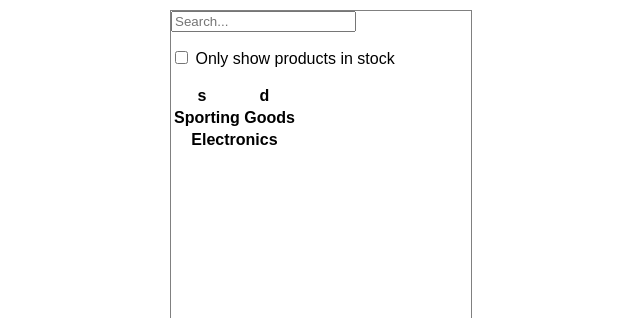
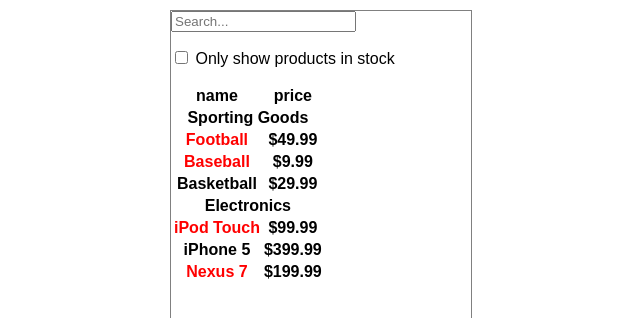
Before and after one commit to chenyi-sun/react-learn, a React (Create React App) app in the folder learn2/my-app/: page / in a window 1280 px wide. Shown: the top 318 px of the page, without its empty margins (320-960 px from the left). Built offline with nearby package versions, Linux system fonts and the light colour scheme.

Commit message:
view init test

```diff
--- a/learn2/my-app/src/index.js
+++ b/learn2/my-app/src/index.js
@@ -10,6 +10,27 @@ var date = [
   {category: "Electronics", price: "$399.99", stocked: false, name: "iPhone 5"},
   {category: "Electronics", price: "$199.99", stocked: true, name: "Nexus 7"}
 ];
+
+class TrDom extends React.Component {
+    render(){
+        if(this.props.type === '1'){
+            return (
+                <tr >
+                    <th style={{color:this.props.stock?'red':''}}>{this.props.name}</th>
+                    <th>{this.props.price}</th>
+                </tr>
+            );
+        }
+        else{
+            return (
+                <tr >
+                    <th colSpan="2">{this.props.name}</th>
+                </tr>
+            );
+        }
+    }
+}
+
 
 class SearchDom extends React.Component {
     render(){
@@ -34,21 +55,20 @@ class ShowBox extends React.Component {
             console.log(item);
             if(item.category !== lastCategory){
                 rows.push(
-                     <tr key={i}>
-                        <th colSpan="2">{item.category}</th>
-                    </tr>
-
-                   );
+                    <TrDom key={i} name={item.category}  type="2"/>
+                );
                 lastCategory = item.category;
             }
-
+            rows.push(
+                <TrDom key={i+'s'} name={item.name} price={item.price} stock={item.stocked} type="1"/>
+            );
         });
         return (
             <table>
                 <tbody>
                     <tr>
-                        <th>s</th>
-                        <th>d</th>
+                        <th>name</th>
+                        <th>price</th>
                     </tr>
                     {rows}
                 </tbody>
```
